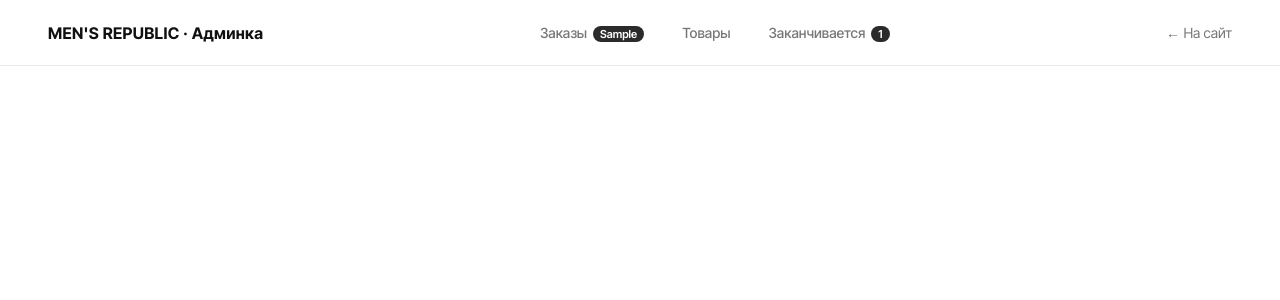
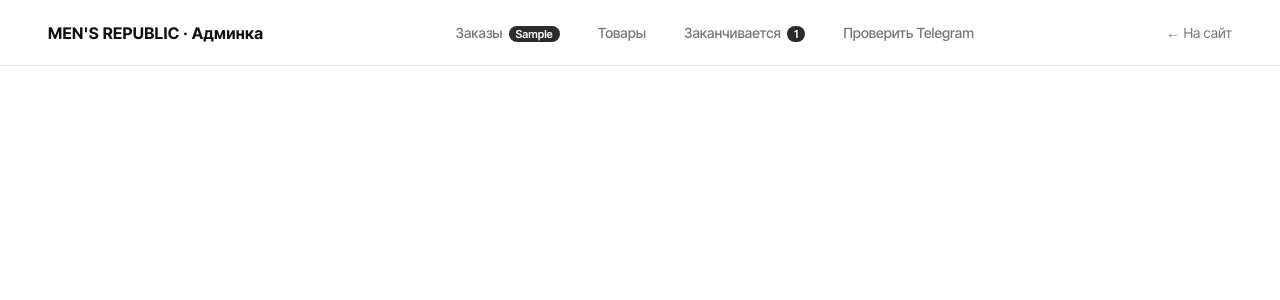
Before and after one commit to nurdkaz001/omar, a Flask app: template templates/admin.html in a window 1280 px wide. Shown: the top 300 px of the page. Run offline with Flask 3, Linux system fonts and the light colour scheme; the template is opened without the code that fills it: most values are stand-ins (such as "Sample title", 1, 10 or a date in 2020); some libraries are stand-ins or nearby versions.

Commit message:
Add Telegram test link to admin navigation

```diff
--- a/templates/admin.html
+++ b/templates/admin.html
@@ -202,6 +202,7 @@
         <a href="{{ url_for('admin_orders') }}" class="{% if section == 'orders' %}on{% endif %}">Заказы{% if new_orders %}<span class="pill">{{ new_orders }}</span>{% endif %}</a>
         <a href="{{ url_for('admin_products') }}" class="{% if section == 'products' %}on{% endif %}">Товары</a>
         <a href="{{ url_for('admin_low_stock') }}" class="{% if section == 'low' %}on{% endif %}">Заканчивается{% if low_count %}<span class="pill">{{ low_count }}</span>{% endif %}</a>
+        <a href="{{ url_for('admin_telegram_test') }}">Проверить Telegram</a>
     </nav>
     <a class="back" href="{{ url_for('index') }}">← На сайт</a>
 </header>
```
